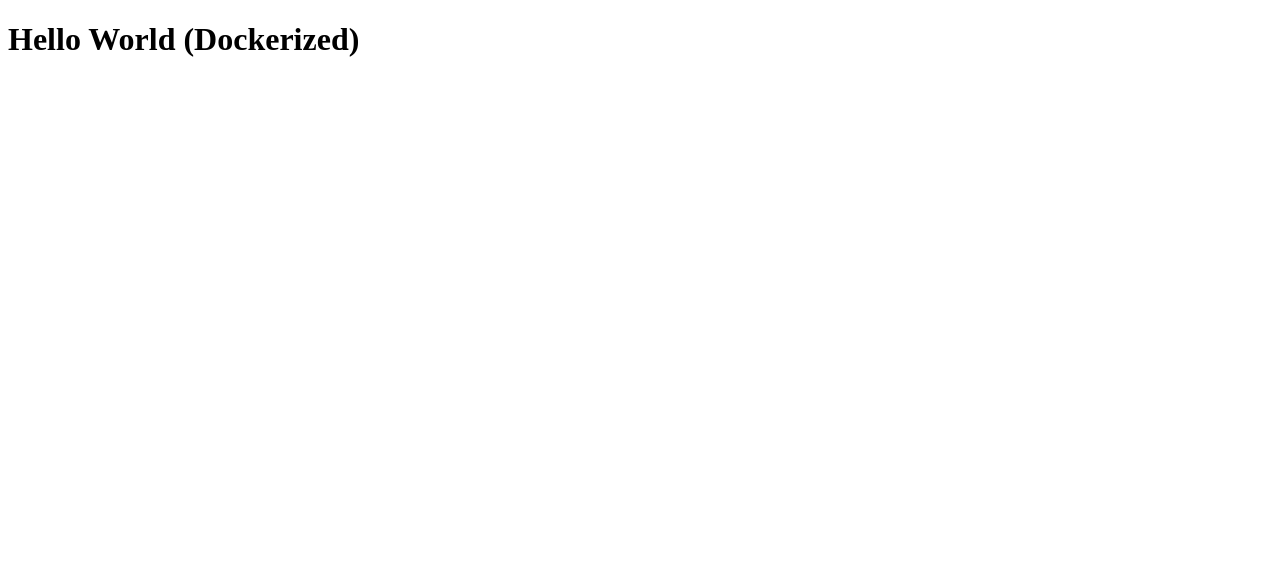
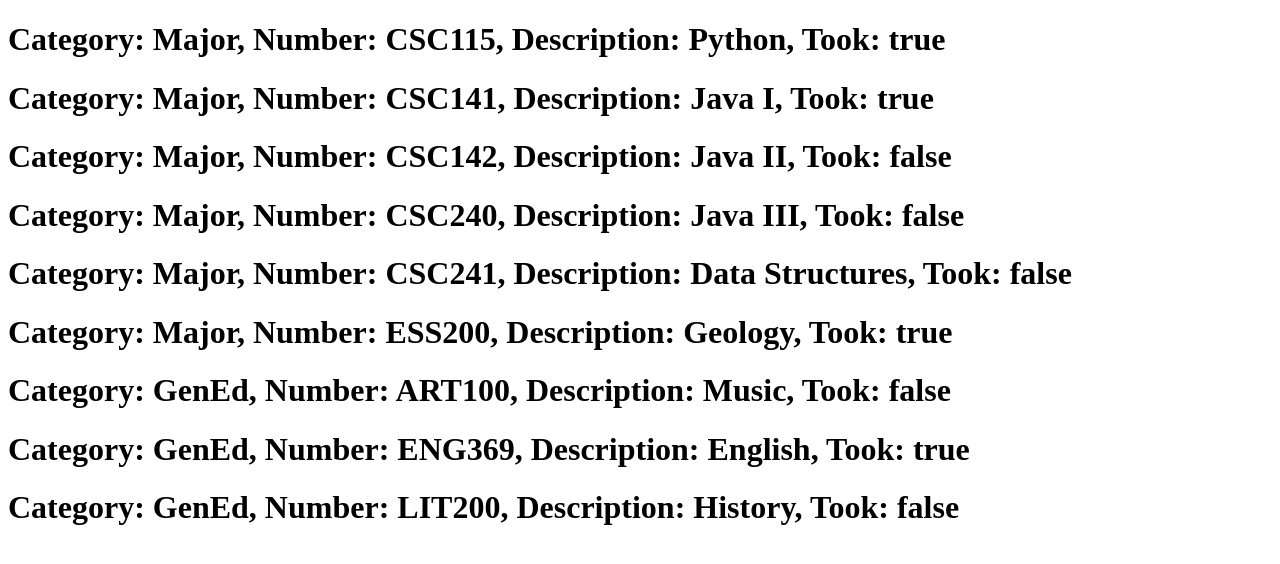
Before and after one commit to PurrBiscuit/csc-417-project-1, a React (Create React App) app: page / in a window 1280 px wide. Shown: the top 564 px of the page. Built offline with nearby package versions, Linux system fonts and the light colour scheme.

Commit message:
add course data

```diff
--- a/src/App.js
+++ b/src/App.js
@@ -1,6 +1,11 @@
-const App = () =>
-  <div>
-    <h1>Hello World (Dockerized)</h1>
+import courses from './data/courses'
+
+const App = () => {
+  return <div>
+    {courses.map(course =>
+      <h1 key={course.number}>Category: {course.category},  Number: {course.number},  Description: {course.description},  Took: {course.took.toString()}</h1>
+    )}
   </div>
+}
 
 export default App
--- /dev/null
+++ b/src/data/courses.js
@@ -0,0 +1,11 @@
+export default [
+  { category: 'Major', number: 'CSC115', description: 'Python', took: true },
+  { category: 'Major', number: 'CSC141', description: 'Java I', took: true },
+  { category: 'Major', number: 'CSC142', description: 'Java II', took: false },
+  { category: 'Major', number: 'CSC240', description: 'Java III', took: false },
+  { category: 'Major', number: 'CSC241', description: 'Data Structures', took: false },
+  { category: 'Major', number: 'ESS200', description: 'Geology', took: true },
+  { category: 'GenEd', number: 'ART100', description: 'Music', took: false },
+  { category: 'GenEd', number: 'ENG369', description: 'English', took: true },
+  { category: 'GenEd', number: 'LIT200', description: 'History', took: false },
+]
```
